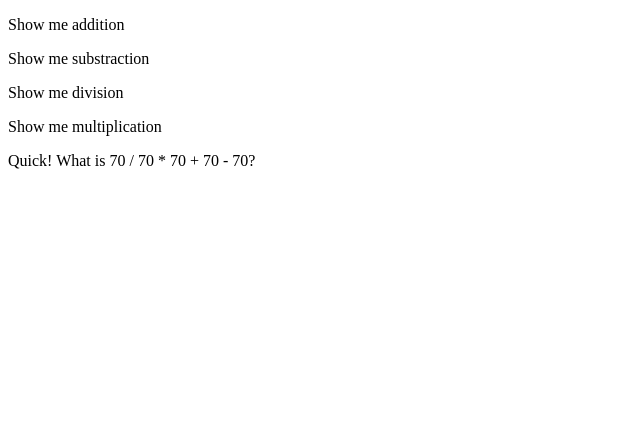
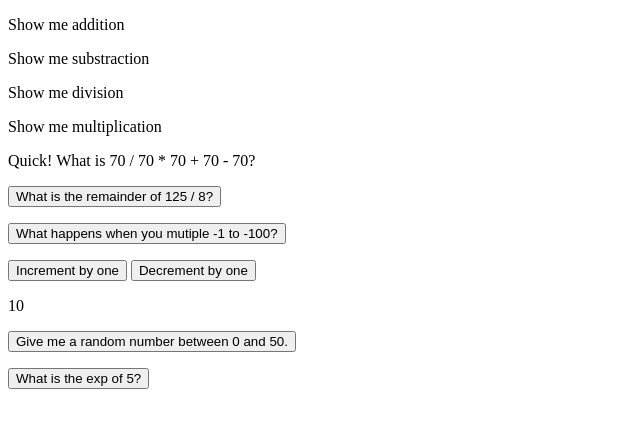
Before and after one commit to ColorlessSaber/JAVASCRIPT-PROJECTS, a plain HTML site: page Basic JavaScript Projects/project3_math_operators/index.html in a window 1280 px wide. Shown: the whole page, without its empty margins (0-640 px from the left). Drawn offline with Linux system fonts and the light colour scheme.

Commit message:
Finished with the math operators examples.

```diff
--- a/Basic JavaScript Projects/project3_math_operators/JS/main.js
+++ b/Basic JavaScript Projects/project3_math_operators/JS/main.js
@@ -1,3 +1,4 @@
+//Below are functions that demastrate javascript's math operations
 function add_result () {
     var result = 3 + 5;
     document.getElementById("math_add").innerHTML = "3 + 5 = " + result;
@@ -22,3 +23,38 @@ function math_operations () {
     let result = 70 / 70 * 70 + 70 - 70;
     document.getElementById("math_all").innerHTML = "70 / 70 * 70 + 70 - 70 = " + result;
 }
+
+function mod_op (){
+    let result = 125 % 8;
+    document.getElementById("mod_op_result").innerHTML = "The reminder is: " + result;
+}
+
+function neg_op (){
+    let result = -100;
+    document.getElementById("neg_op_result").innerHTML = "You get: " + -result;
+}
+// The end of functions that demastrate javascript's math operations.
+
+
+// Increment and decrement examples
+function increment_value (){
+    let parg_value = document.getElementById("number_value").innerText;
+    parg_value++;
+    document.getElementById("number_value").innerHTML = parg_value;
+}
+
+function decrement_value (){
+    let parg_value = document.getElementById("number_value").innerText;
+    parg_value--;
+    document.getElementById("number_value").innerHTML = parg_value;
+}
+
+// Utilizing a few Math functions
+function random_number (){
+    document.getElementById("show_random_number").innerHTML = Math.random() * 50;
+}
+
+function exp_number () {
+    let value = 5;
+    document.getElementById("exp_number_result").innerHTML = Math.exp(value);
+}
--- a/Basic JavaScript Projects/project3_math_operators/index.html
+++ b/Basic JavaScript Projects/project3_math_operators/index.html
@@ -11,5 +11,16 @@
         <p id="math_div" onclick="div_result()">Show me division</p>
         <p id="math_multi" onclick="multi_result()">Show me multiplication</p>
         <p id="math_all" onclick="math_operations()">Quick! What is 70 / 70 * 70 + 70 - 70?</p>
+        <button onclick="mod_op()">What is the remainder of 125 / 8?</button>
+        <p id="mod_op_result"></p>
+        <button onclick="neg_op()">What happens when you mutiple -1 to -100?</button>
+        <p id="neg_op_result"></p>
+        <button onclick="increment_value()">Increment by one</button>
+        <button onclick="decrement_value()">Decrement by one</button>
+        <p id="number_value">10</p>
+        <button onclick="random_number()">Give me a random number between 0 and 50.</button>
+        <p id="show_random_number"></p>
+        <button onclick="exp_number()">What is the exp of 5?</button>
+        <p id="exp_number_result"></p>
     </body>
 </html>
```
